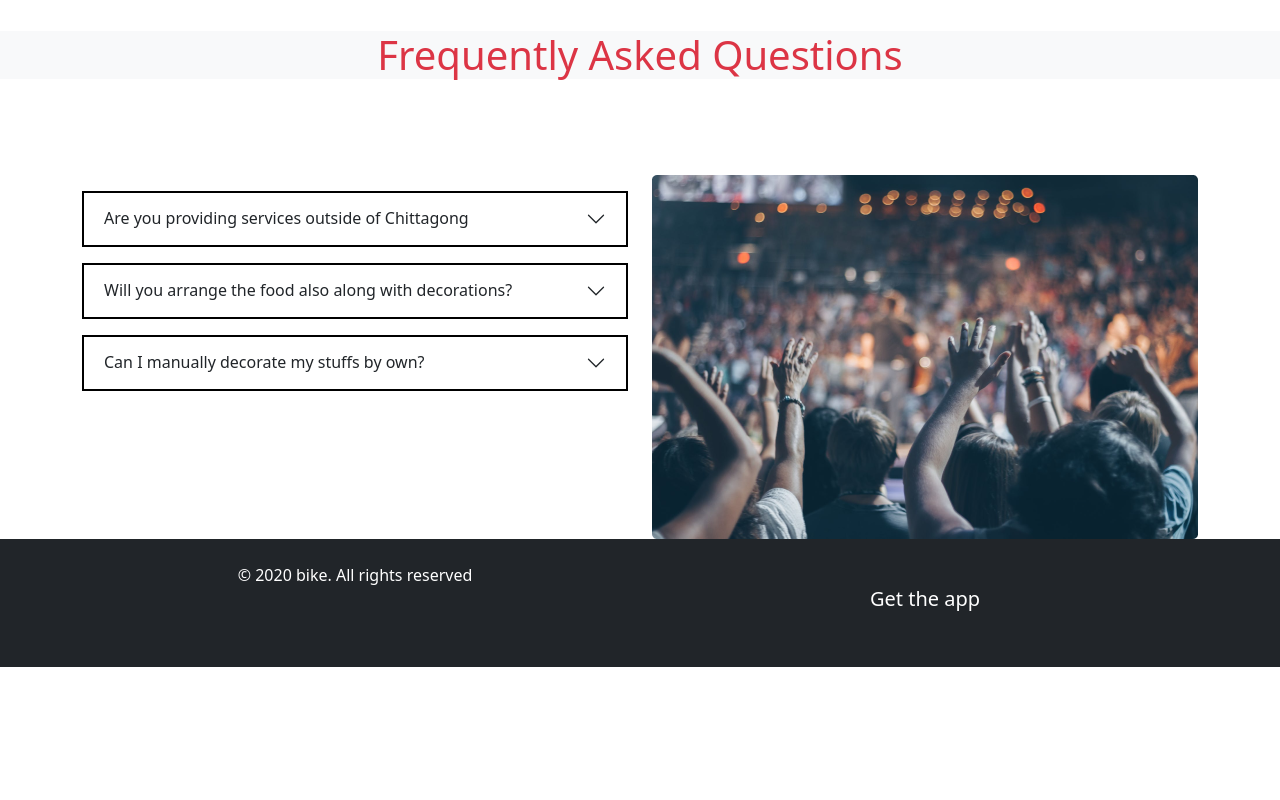
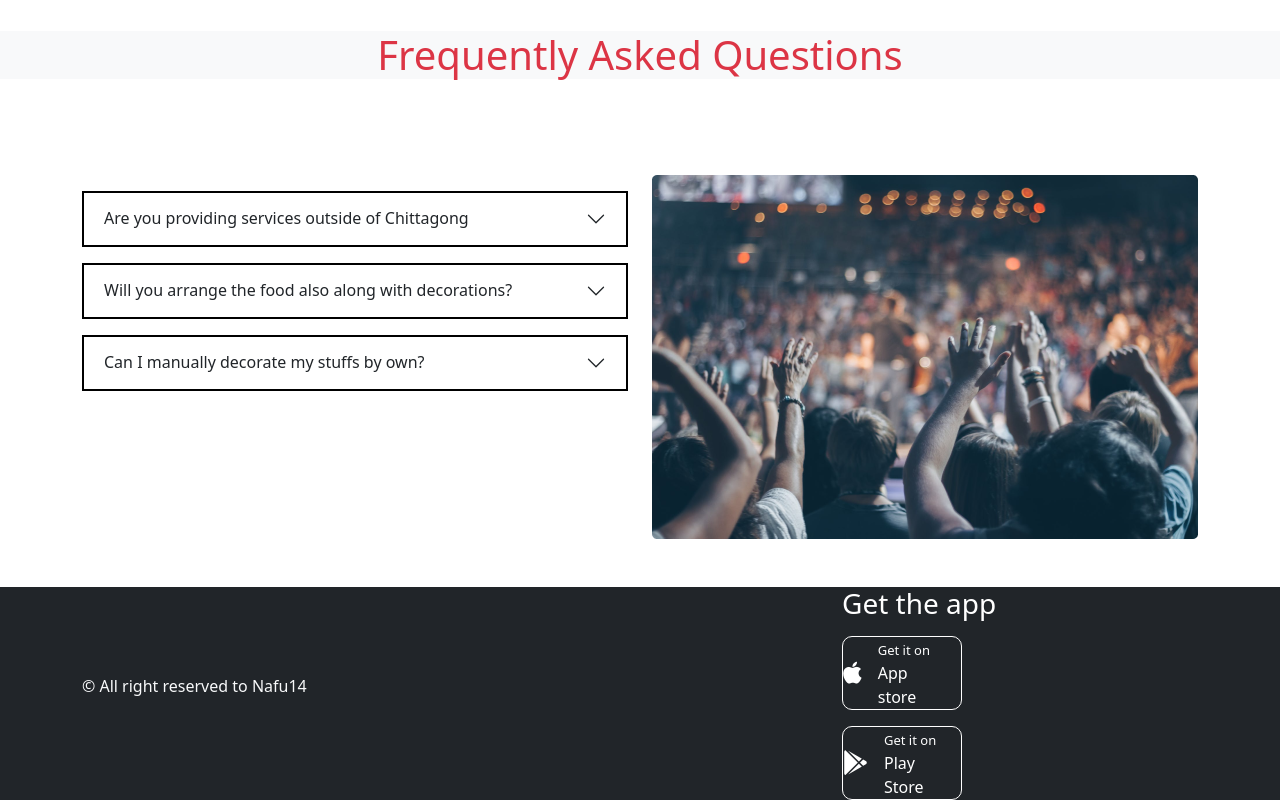
Before and after one commit to 665-stack/gazipur-convention-center, a plain HTML site: page index.html in a window 1280 px wide. Shown: the part 2018-2818 px from the top of the page. Before the commit the page ends 2685 px from the top, so only its background shows below. Drawn offline with nearby package versions, Linux system fonts and the light colour scheme.

Commit message:
add more style

```diff
--- a/index.html
+++ b/index.html
@@ -327,28 +327,43 @@
     </main>
 
     <!-- footer start -->
-    <footer>
-        <footer class="bg-dark">
+    <footer class="footer bg-dark mt-5">
+        <div class="container">
+            <div class="row justify-content-between align-items-center">
+                <div class="col-md-8">
+                    <p class="text-light">
+                        &copy; All right reserved to Nafu14
+                    </p>
+                </div>
+                <div class="col-md-4 getAppSection">
+                    <h3 class=" text-decoration-none text-white">
+                        Get the app
+                    </h3>
+                    <a class="text-decoration-none text-white" href="https://www.apple.com/itunes/">
+                        <div class="getApp d-flex align-items-center my-3">
+                            <i class="fab fa-apple" aria-hidden="true"></i>
+                            <div class="mx-3">
+                                <small>Get it on</small><br>
+                                <small class="fs-6">App store</small>
+                            </div>
+                        </div>
+                    </a>
+                    <a class="text-decoration-none text-white"
+                        href="https://play.google.com/store/apps/details?id=com.supercell.brawlstars">
+                        <div class="getApp d-flex align-items-center">
+                            <i class="fab fa-google-play" aria-hidden="true"></i>
+                            <div class="mx-3">
+                                <small>Get it on</small><br>
+                                <small class="fs-6">Play Store</small>
+                            </div>
+                        </div>
+                    </a>
 
-            <div class="container">
-                <div class="row custom_footer_row">
-                    <div class="col-lg-6 col-sm-12">
-                        <p class="text-white text-center mt-4">© 2020 bike. All rights reserved</p>
-                    </div>
-                    <div class="custom_footer col-lg-6  ">
-                        <div class="mt-5 text-center">
-                            <h5 class="text-white">Get the app</h5>
-                            <div><a target="_blank" href="https://play.google.com/intl/en_us/badges/"><img width="40%"
-                                        src="icons/google-play-badge.png" alt=""></a></div>
-                            <div><a target="_blank" href="https://www.apple.com/store"><img width="40%"
-                                        src="icons/apple icon.png" alt=""></a></div>
-                        </div>
-                    </div>
                 </div>
             </div>
+        </div>
+    </footer>
 
-        </footer>
-    </footer>
 
 
 
--- a/styles/style.css
+++ b/styles/style.css
@@ -39,7 +39,9 @@ background-color: rgb(228, 227, 227);
     /* z-index: 10;  */
      right: 0;
     top: -12px;
+
 }
+
 
 .carousel-caption button:hover{
 
@@ -55,9 +57,19 @@ background-color: rgb(228, 227, 227);
    border: 2px solid black;
 }
 
+footer .getApp{
+    width: 120px;
+   border: 1px solid white;
+   border-radius: 10px;
+   text-align: justify;
 }
-
-
+footer i {
+    font-size: 25px;
+}
+footer small{
+    font-size: 13px;
+    padding: 0;
+}
 
 @media only screen and (max-width: 600px) {
     .banner img{
```
